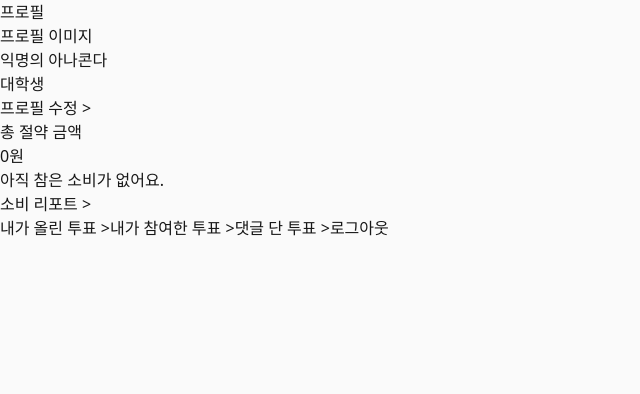
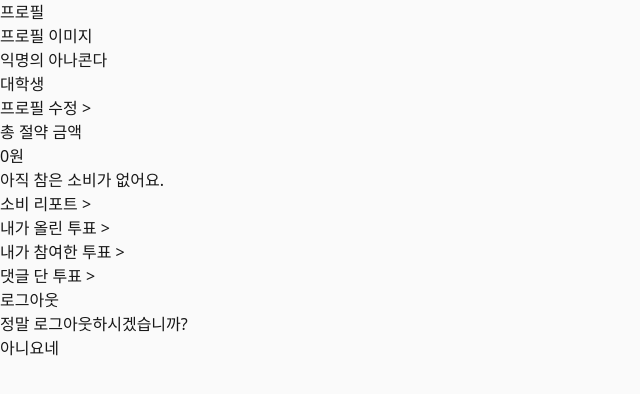
Before and after one commit to jiho7407/PickIt, a Next.js app in the folder apps/web/: page /profile in a window 1280 px wide. Both pictures are taken after a click on the button "로그아웃". Shown: the top 394 px of the page, without its empty margins (0-640 px from the left). Built offline with nearby package versions, Linux system fonts and the light colour scheme.

Commit message:
Update page.tsx

```diff
--- a/apps/web/app/profile/page.tsx
+++ b/apps/web/app/profile/page.tsx
@@ -1,6 +1,11 @@
+"use client";
+
 import Link from "next/link";
+import { useState } from "react";
 
 export default function ProfilePage() {
+  const [isLogoutOpen, setIsLogoutOpen] = useState(false);
+
   return (
     <main>
       <h1>프로필</h1>
@@ -21,10 +26,28 @@ export default function ProfilePage() {
 
       <nav>
         <Link href="/votes/my">내가 올린 투표 &gt;</Link>
+        <br />
         <Link href="/votes/joined">내가 참여한 투표 &gt;</Link>
+        <br />
         <Link href="/votes/commented">댓글 단 투표 &gt;</Link>
-        <button>로그아웃</button>
+        <br />
+
+        <button type="button" onClick={() => setIsLogoutOpen(true)}>
+          로그아웃
+        </button>
       </nav>
+
+      {isLogoutOpen && (
+        <div>
+          <p>정말 로그아웃하시겠습니까?</p>
+
+          <button type="button" onClick={() => setIsLogoutOpen(false)}>
+            아니요
+          </button>
+
+          <button type="button">네</button>
+        </div>
+      )}
     </main>
   );
 }
```
